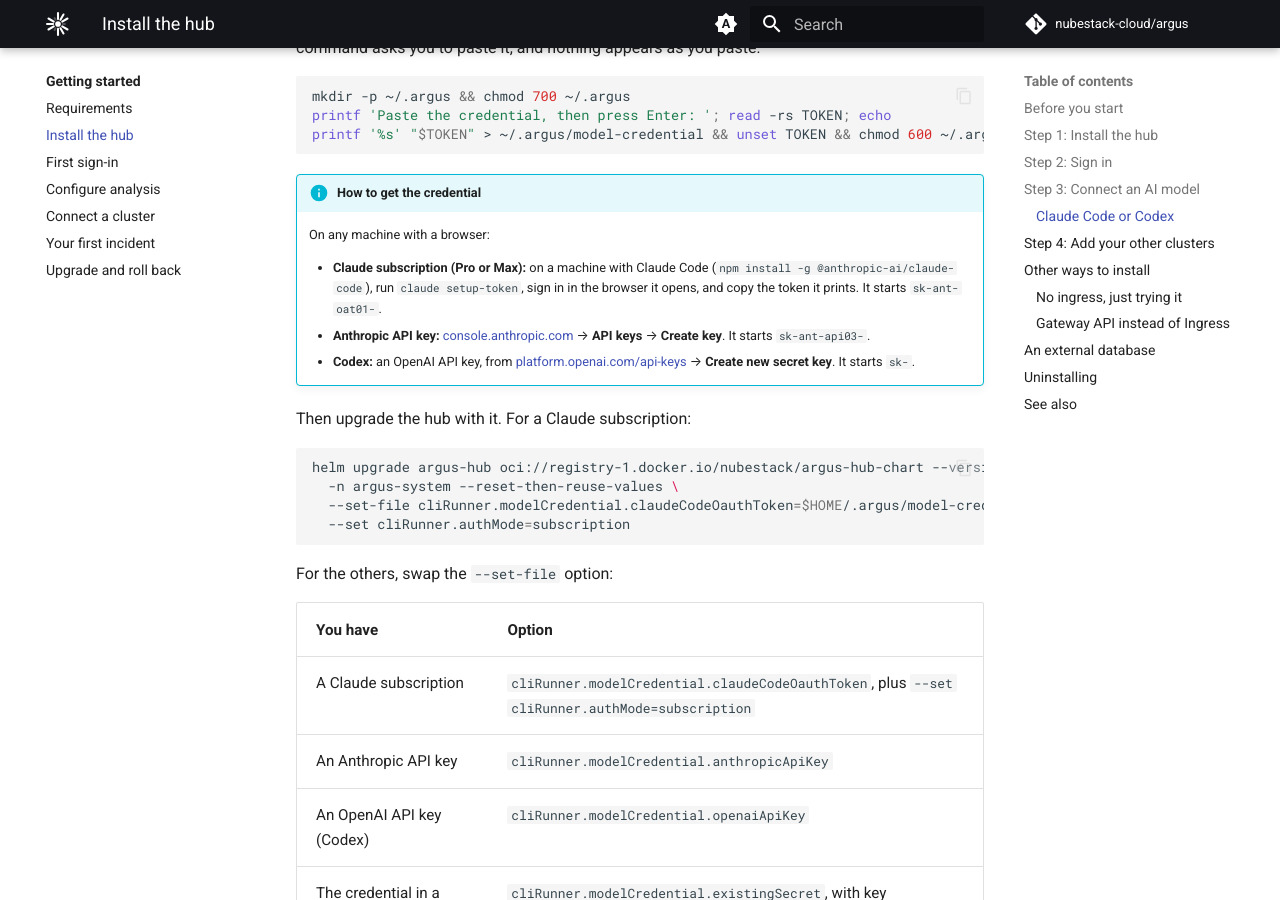
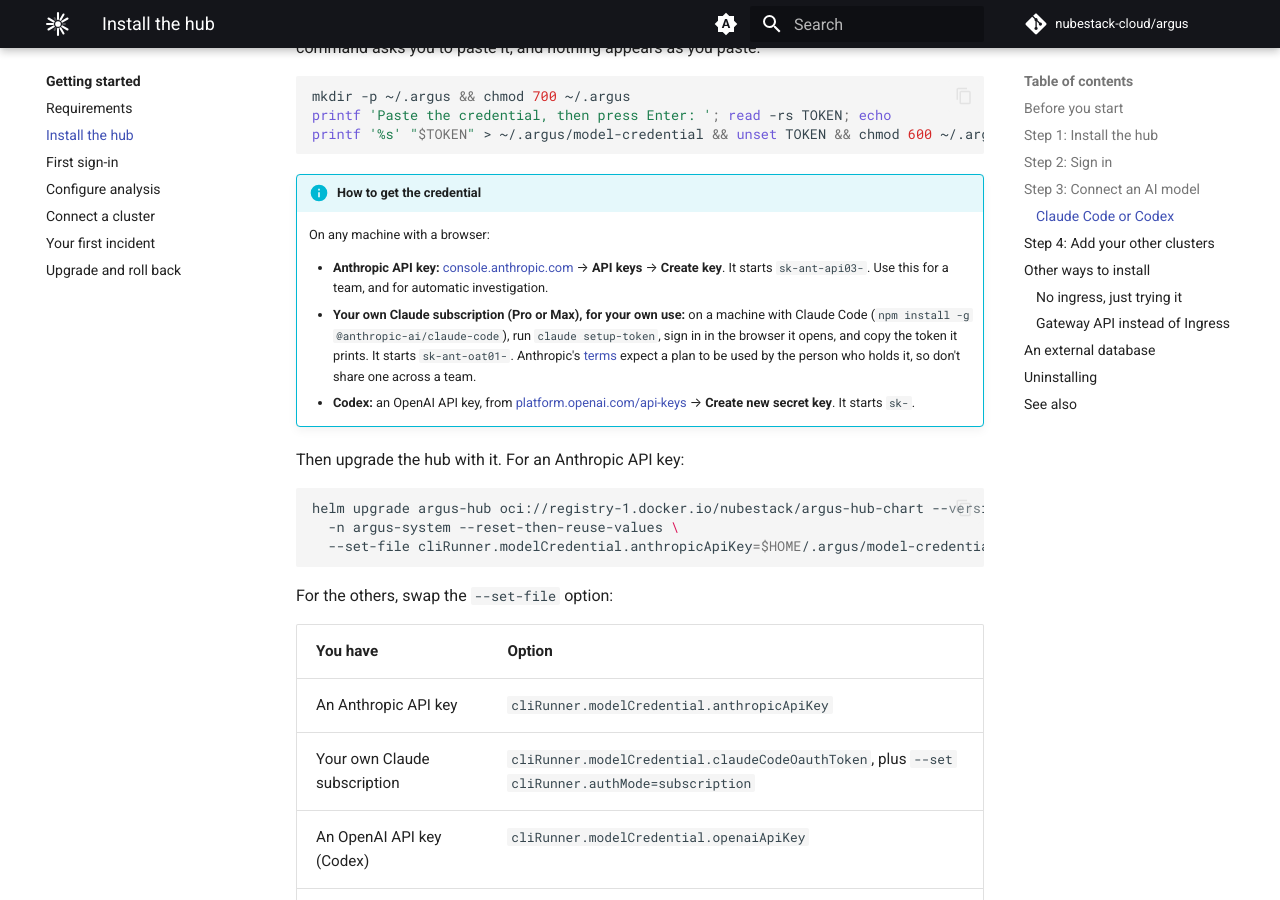
Before and after one commit to nubestack-cloud/docs-argus, an MkDocs documentation site: the page built from docs/getting-started/install.md, in a window 1280 px wide and 900 px high, scrolled down 3012 px. Built offline with MkDocs 1.6.1 and Material for MkDocs 9.7.7, drawn with Linux system fonts in a browser that asks for light colours; comment, search, counter and statistics services are not loaded.

Commit message:
update claude usage terms

````diff
--- a/docs/getting-started/install.md
+++ b/docs/getting-started/install.md
@@ -110,30 +110,32 @@ printf '%s' "$TOKEN" > ~/.argus/model-credential && unset TOKEN && chmod 600 ~/.
 !!! info "How to get the credential"
     On any machine with a browser:
 
-    - **Claude subscription (Pro or Max):** on a machine with Claude Code
-      (`npm install -g @anthropic-ai/claude-code`), run `claude setup-token`, sign in in the
-      browser it opens, and copy the token it prints. It starts `sk-ant-oat01-`.
     - **Anthropic API key:** [console.anthropic.com](https://console.anthropic.com/) →
-      **API keys** → **Create key**. It starts `sk-ant-api03-`.
+      **API keys** → **Create key**. It starts `sk-ant-api03-`. Use this for a team, and for
+      automatic investigation.
+    - **Your own Claude subscription (Pro or Max), for your own use:** on a machine with
+      Claude Code (`npm install -g @anthropic-ai/claude-code`), run `claude setup-token`, sign
+      in in the browser it opens, and copy the token it prints. It starts `sk-ant-oat01-`.
+      Anthropic's [terms](https://code.claude.com/docs/en/legal-and-compliance) expect a plan to be used by the person who
+      holds it, so don't share one across a team.
     - **Codex:** an OpenAI API key, from
       [platform.openai.com/api-keys](https://platform.openai.com/api-keys) →
       **Create new secret key**. It starts `sk-`.
 
-Then upgrade the hub with it. For a Claude subscription:
+Then upgrade the hub with it. For an Anthropic API key:
 
 ```bash
 helm upgrade argus-hub oci://registry-1.docker.io/nubestack/argus-hub-chart --version 0.2.0 \
   -n argus-system --reset-then-reuse-values \
-  --set-file cliRunner.modelCredential.claudeCodeOauthToken=$HOME/.argus/model-credential \
-  --set cliRunner.authMode=subscription
+  --set-file cliRunner.modelCredential.anthropicApiKey=$HOME/.argus/model-credential
 ```
 
 For the others, swap the `--set-file` option:
 
 | You have | Option |
 |---|---|
-| A Claude subscription | `cliRunner.modelCredential.claudeCodeOauthToken`, plus `--set cliRunner.authMode=subscription` |
 | An Anthropic API key | `cliRunner.modelCredential.anthropicApiKey` |
+| Your own Claude subscription | `cliRunner.modelCredential.claudeCodeOauthToken`, plus `--set cliRunner.authMode=subscription` |
 | An OpenAI API key (Codex) | `cliRunner.modelCredential.openaiApiKey` |
 | The credential in a Secret already | `cliRunner.modelCredential.existingSecret`, with key `CLAUDE_CODE_OAUTH_TOKEN`, `ANTHROPIC_API_KEY` or `OPENAI_API_KEY` |
 
````
